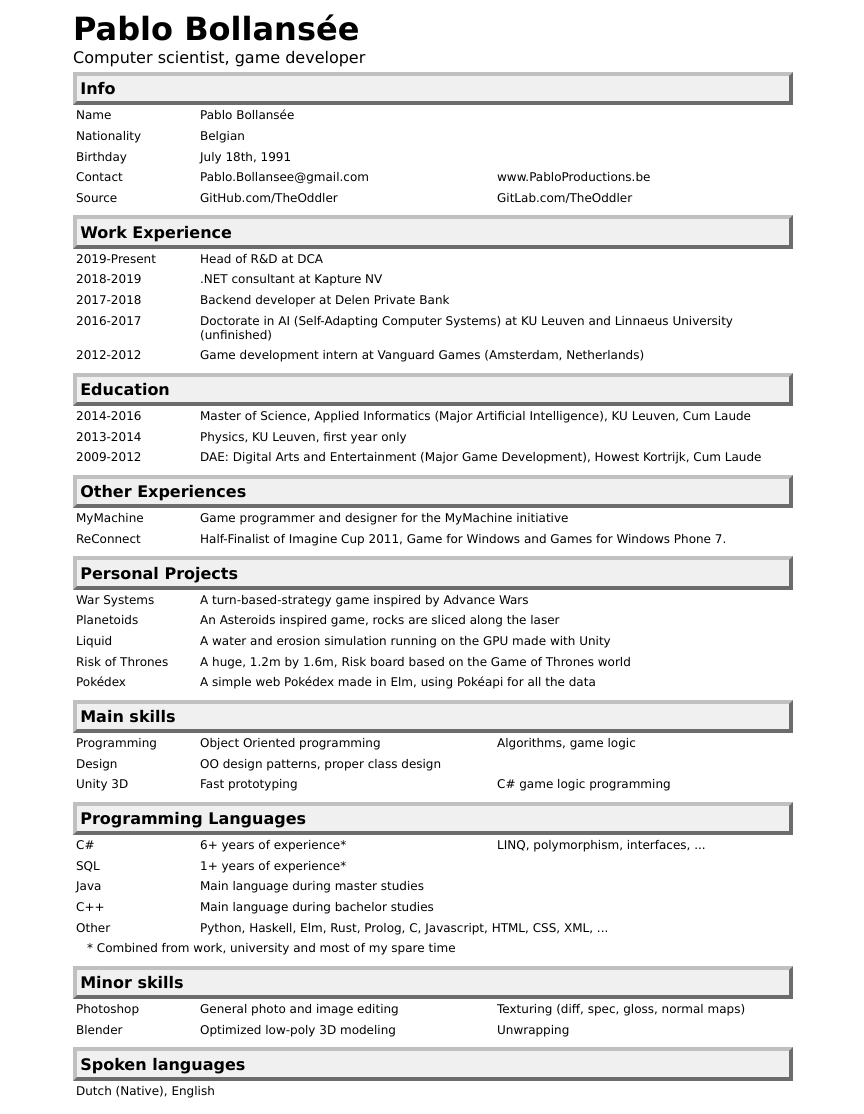
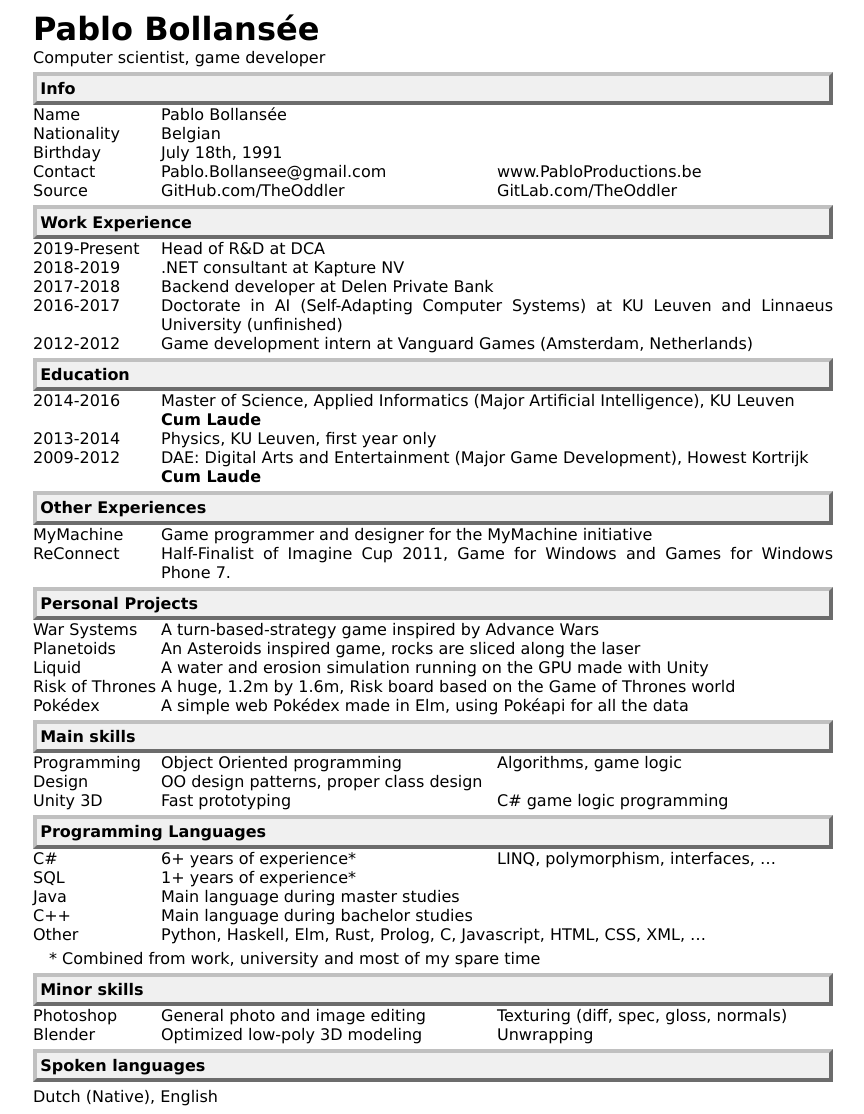
Before and after one commit to TheOddler/theoddler.github.io, a Jekyll site: the page built from cv.md, in a window 1280 px wide. Shown: the whole page, without its empty margins (207-1071 px from the left). Built offline with Jekyll 4.4.1, drawn with Linux system fonts in a browser that asks for light colours.

Commit message:
Reworked cv styling Now uses a nested list as a base, and css to make it look similar but much more responsive

```diff
--- a/_includes/cv/experiences.md
+++ b/_includes/cv/experiences.md
@@ -1,82 +1,50 @@
-### Work Experience
+## Work Experience
 
-<table>
-	<tr>
-		<td>2019-Present</td>
-		<td>Head of R&D at DCA</td>
-	</tr>
-	<tr>
-		<td>2018-2019</td>
-		<td>.NET consultant at Kapture NV</td>
-	</tr>
-	<tr>
-		<td>2017-2018</td>
-		<td>Backend developer at Delen Private Bank</td>
-	</tr>
-	<tr>
-		<td>2016-2017</td>
-		<td>Doctorate in AI (Self-Adapting Computer Systems) at KU Leuven and Linnaeus University (unfinished)</td>
-	</tr>
-	<tr>
-		<td>2012-2012</td>
-		<td>Game development intern at Vanguard Games (Amsterdam, Netherlands)</td>
-	</tr>
-</table>
+* 2019-Present
+  * Head of R&D at DCA
+* 2018-2019
+  * .NET consultant at Kapture NV
+* 2017-2018
+  * Backend developer at Delen Private Bank
+* 2016-2017
+  * Doctorate in AI (Self-Adapting Computer Systems) at KU Leuven and Linnaeus University (unfinished)
+* 2012-2012
+  * Game development intern at Vanguard Games (Amsterdam, Netherlands)
+{: .table_list}
 
+## Education
 
-### Education
+* 2014-2016
+  * Master of Science, Applied Informatics (Major Artificial Intelligence), KU&nbsp;Leuven
 
-<table>
-	<tr>
-		<td>2014-2016</td>
-		<td>Master of Science, Applied Informatics (Major Artificial Intelligence), KU&nbsp;Leuven, Cum&nbsp;Laude</td>
-	</tr>
-	<tr>
-		<td>2013-2014</td>
-		<td>Physics, KU Leuven, first year only</td>
-	</tr>
-	<tr>
-		<td>2009-2012</td>
-		<td>DAE: Digital Arts and Entertainment (Major Game Development), Howest&nbsp;Kortrijk, Cum&nbsp;Laude</td>
-	</tr>
-</table>
+  	**Cum&nbsp;Laude**
 
+* 2013-2014
+  * Physics, KU Leuven, first year only
+* 2009-2012
+  * DAE: Digital Arts and Entertainment (Major Game Development), Howest&nbsp;Kortrijk
 
-### Other Experiences
+  	**Cum&nbsp;Laude**
+{: .table_list}
 
-<table>
-	<tr>
-		<td>MyMachine</td>
-		<td>Game programmer and designer for the <a href="https://mymachine-global.org/">MyMachine initiative</a></td>
-	</tr>
-	<tr>
-		<td>ReConnect</td>
-		<td>Half-Finalist of <a href="https://imaginecup.microsoft.com/">Imagine Cup</a> 2011, Game for Windows and Games for Windows Phone 7.</td>
-	</tr>
-</table>
+## Other Experiences
 
+* MyMachine
+  * Game programmer and designer for the <a href="https://mymachine-global.org/">MyMachine initiative</a>
+* ReConnect
+  * Half-Finalist of <a href="https://imaginecup.microsoft.com/">Imagine Cup</a> 2011, Game for Windows and Games for Windows Phone 7.
+{: .table_list}
 
-### Personal Projects
+## Personal Projects
 
-<table>
-	<tr>
-		<td><a href="{{site.baseurl}}/warsystems/">War Systems</a></td>
-		<td>A turn-based-strategy game inspired by Advance Wars</td>
-	</tr>
-	<tr>
-		<td><a href="{{site.baseurl}}/planetoids/">Planetoids</a></td>
-		<td>An Asteroids inspired game, rocks are sliced along the laser</td>
-	</tr>
-	<tr>
-		<td><a href="https://www.pabloproductions.be/liquid/WebGL/">Liquid</a></td>
-		<td>A water and erosion simulation running on the GPU made with Unity</td>
-	</tr>
-	<tr>
-		<td><a href="https://www.pabloproductions.be/RiskOfThrones/">Risk of Thrones</a></td>
-		<td>A huge, 1.2m by 1.6m, Risk board based on the Game of Thrones world</td>
-	</tr>
-	<tr>
-		<td><a href="http://pokedex.pabloproductions.be">Pokédex</a></td>
-		<td>A simple web Pokédex made in Elm, using Pokéapi for all the data</td>
-	</tr>
-</table>
+* <a href="{{site.baseurl}}/warsystems/">War Systems</a>
+  * A turn-based-strategy game inspired by Advance Wars
+* <a href="{{site.baseurl}}/planetoids/">Planetoids</a>
+  * An Asteroids inspired game, rocks are sliced along the laser
+* <a href="https://www.pabloproductions.be/liquid/WebGL/">Liquid</a>
+  * A water and erosion simulation running on the GPU made with Unity
+* <a href="https://www.pabloproductions.be/RiskOfThrones/">Risk of Thrones</a>
+  * A huge, 1.2m by 1.6m, Risk board based on the Game of Thrones world
+* <a href="http://pokedex.pabloproductions.be">Pokédex</a>
+  * A simple web Pokédex made in Elm, using Pokéapi for all the data
+{: .table_list}
--- a/_includes/cv/info.md
+++ b/_includes/cv/info.md
@@ -1,26 +1,15 @@
-### Info
+## Info
 
-<table>
-	<tr>
-		<td>Name</td>
-		<td>Pablo Bollans&eacute;e</td>
-	</tr>
-	<tr>
-		<td>Nationality</td>
-		<td>Belgian</td>
-	</tr>
-	<tr>
-		<td>Birthday</td>
-		<td>July 18th, 1991</td>
-	</tr>
-	<tr>
-		<td>Contact</td>
-		<td><a href="mailto:{{site.public_email}}">{{site.public_email}}</a></td>
-		<td><a href="{{site.website}}">{{site.website_hr}}</a></td>
-	</tr>
-	<tr>
-		<td>Source</td>
-		<td><a href="{{site.github}}">{{site.github_hr}}</a></td>
-		<td><a href="{{site.gitlab}}">{{site.gitlab_hr}}</a></td>
-	</tr>
-</table>
+* Name
+  * Pablo Bollans&eacute;e
+* Nationality
+  * Belgian
+* Birthday
+  * July 18th, 1991
+* Contact
+  * <a href="mailto:{{site.public_email}}">{{site.public_email}}</a>
+  * <a href="{{site.website}}">{{site.website_hr}}</a>
+* Source
+  * <a href="{{site.github}}">{{site.github_hr}}</a>
+  * <a href="{{site.gitlab}}">{{site.gitlab_hr}}</a>
+{: .table_list}
--- a/_includes/cv/skills.md
+++ b/_includes/cv/skills.md
@@ -1,80 +1,49 @@
-### Main skills
+## Main skills
 
-<table>
-	<tr>
-		<td>Programming</td>
-		<td>Object Oriented programming</td>
-		{% if include.fpextended %}
-		<td>Functional programming</td>
-		{% else %}
-		<td>Algorithms, game logic</td>
-		{% endif %}
-	</tr>
-	<tr>
-		<td>Design</td>
-		<td colspan="2">OO design patterns, proper class design</td>
-	</tr>
-	<tr>
-		<td>Unity 3D</td>
-		<td>Fast prototyping</td>
-		<td>C# game logic programming</td>
-	</tr>
-</table>
+* Programming
+  * Object Oriented programming
+{% if include.fpextended
+%}  * Functional programming
+{% else
+%}  * Algorithms, game logic{% endif %}
+* Design
+  * OO design patterns, proper class design
+* Unity 3D
+  * Fast prototyping
+  * C# game logic programming
+{: .table_list}
 
-
-### Programming Languages
+## Programming Languages
 
 {% assign experience_explanation = "Combined from work, university and most of my spare time" %}
+* C#
+  * 6+ years of experience*
+  * LINQ, polymorphism, interfaces, ...
+* SQL
+  * 1+ years of experience*
+* Java
+  * Main language during master studies
+* C++
+  * Main language during bachelor studies
+{% if include.fpextended %}
+* Haskell
+  * Some experience during master studies
+* Elm
+  * Some experience during master studies, preferred over js
+{% endif %}
+* Other
+  * Python, {% unless include.fpextended %}Haskell, Elm, {% endunless %}Rust, Prolog, C, Javascript, HTML, CSS, XML, ...
+{: .table_list}
 
-<table>
-	<tr>
-		<td>C#</td>
-		<td title="{{ experience_explanation }}">6+ years of experience*</td>
-		<td>LINQ, polymorphism, interfaces, ...</td>
-	</tr>
-	<tr>
-		<td>SQL</td>
-		<td title="{{ experience_explanation }}">1+ years of experience*</td>
-	</tr>
-	<tr>
-		<td>Java</td>
-		<td>Main language during master studies</td>
-	</tr>
-	<tr>
-		<td>C++</td>
-		<td>Main language during bachelor studies</td>
-	</tr>
-	{% if include.fpextended %}
-	<tr>
-		<td>Haskell</td>
-		<td colspan="2">Some experience during master studies</td>
-	</tr>
-	<tr>
-		<td>Elm</td>
-		<td colspan="2">Some experience during master studies, preferred over js</td>
-	</tr>
-	{% endif %}
-	<tr>
-		<td>Other</td>
-		<td colspan="2">Python, {% unless include.fpextended %}Haskell, Elm, {% endunless %}Rust, Prolog, C, Javascript, HTML, CSS, XML, ...</td>
-	</tr>
-	<tr>
-		<td class="footnote" colspan="3">* {{ experience_explanation }}</td>
-	</tr>
-</table>
+\* {{ experience_explanation }}
+{: .footnote}
 
+## Minor skills
 
-### Minor skills
-
-<table>
-	<tr>
-		<td>Photoshop</td>
-		<td>General photo and image editing</td>
-		<td>Texturing (diff, spec, gloss, normal maps)</td>
-	</tr>
-	<tr>
-		<td>Blender</td>
-		<td>Optimized low-poly 3D modeling</td>
-		<td>Unwrapping</td>
-	</tr>
-</table>
+* Photoshop
+  * General photo and image editing
+  * Texturing (diff, spec, gloss, normals)
+* Blender
+  * Optimized low-poly 3D modeling
+  * Unwrapping
+{: .table_list}
--- a/_includes/cv/spoken_languages.md
+++ b/_includes/cv/spoken_languages.md
@@ -1,7 +1,3 @@
-### Spoken languages
+## Spoken languages
 
-<table>
-	<tr>
-		<td colspan="3">Dutch (Native), English</td>
-	</tr>
-</table>
+Dutch (Native), English
--- a/_layouts/cv.html
+++ b/_layouts/cv.html
@@ -14,9 +14,9 @@
 
         <h1>Pablo Bollansée</h1>
 
-        Computer scientist, game developer
+        <div class="flavour">Computer scientist, game developer</div>
 
-        <div markdown="1">
+        <div class="content" markdown="1">
             {{ content }}
         </div>
 
--- a/css/cv.css
+++ b/css/cv.css
@@ -3,18 +3,11 @@
 
 {{ site.css | where:"title", "Pages" | first }}
 
+{{ site.css | where:"title", "Tablelist" | first }}
+
 .cv_wrapper {
-    max-width: 45em;
+    max-width: 50em;
     margin: 0 auto;
-}
-
-a {
-    color: inherit;
-    text-decoration: inherit;
-}
-
-td:first-child {
-    width: 10em;
 }
 
 h2, h3, h4, h5, h6 {
@@ -29,7 +22,7 @@
     page-break-inside: avoid;
 }
 
-table {
-    page-break-before: avoid;
-    page-break-inside: avoid;
+a {
+    color: inherit;
+    text-decoration: inherit;
 }
```
Also changed, not shown: _css/tablelist.css (added, +33 -0 lines).
